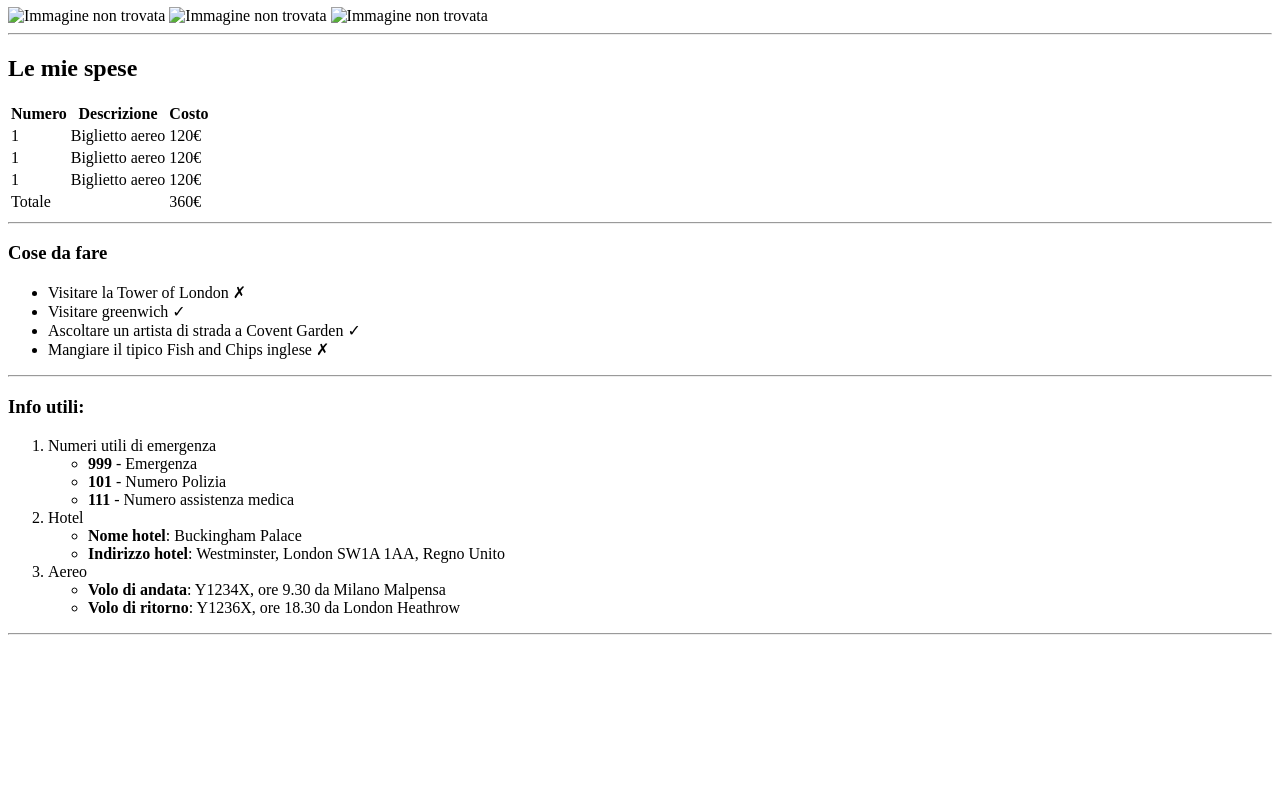
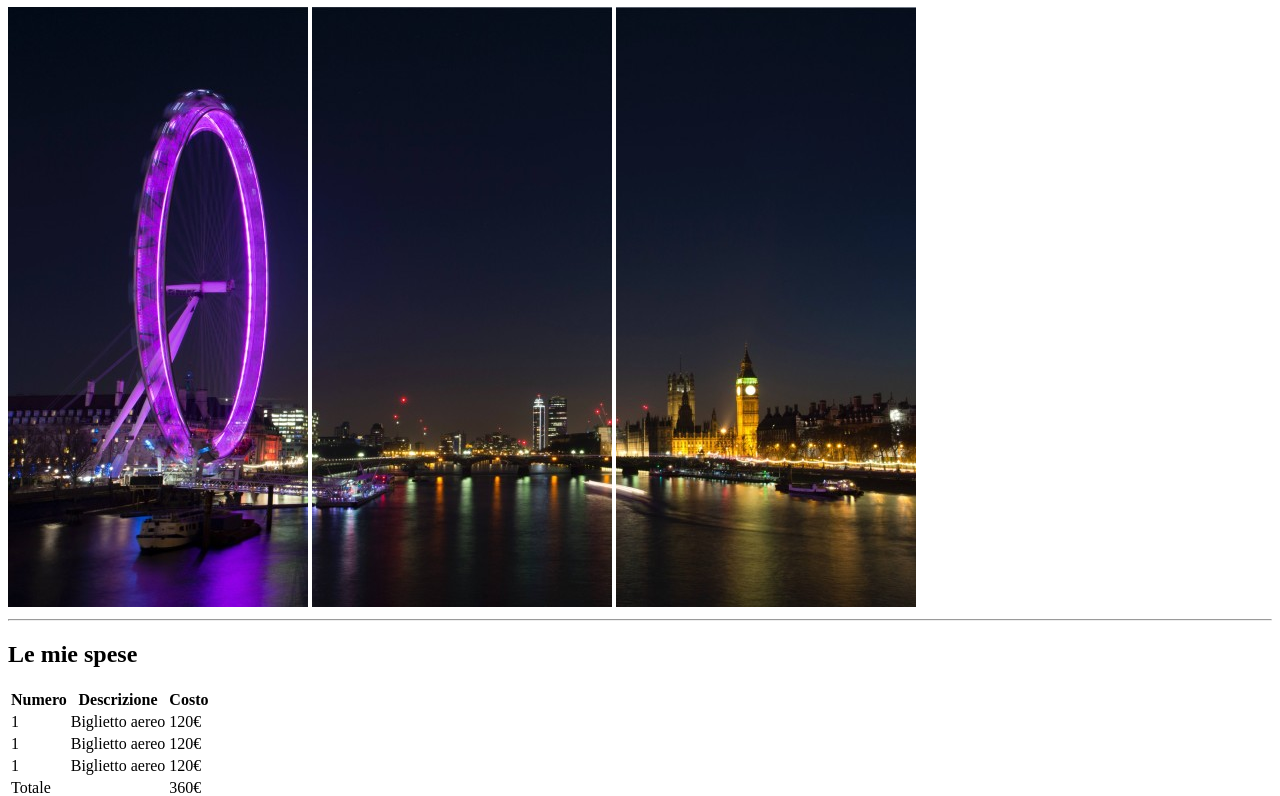
Before and after one commit to LeandroL18/html-london-trip, a plain HTML site: page index.html in a window 1280 px wide. Shown: the part 73-869 px from the top of the page. Before the commit the page ends 800 px from the top, so only its background shows below. Drawn offline with Linux system fonts and the light colour scheme.

Commit message:
Esercizio completo

```diff
--- a/index.html
+++ b/index.html
@@ -12,9 +12,9 @@
             <h1>
                 Il mio Viaggio a Londra
             </h1>
-            <img src="img/pexels-bill-emrich-230794-0.jpg" alt="Immagine non trovata">
-            <img src="img/pexels-bill-emrich-230794-1.jpg" alt="Immagine non trovata">
-            <img src="img/pexels-bill-emrich-230794-2.jpg" alt="Immagine non trovata">
+            <img src="img/pexels-bill-emrich-230794-0.jpg" alt="Immagine impossibile da visualizzare">
+            <img src="img/pexels-bill-emrich-230794-1.jpg" alt="Immagine impossibile da visualizzare">
+            <img src="img/pexels-bill-emrich-230794-2.jpg" alt="Immagine impossibile da visualizzare">
             <hr>
 
         </header>
@@ -117,6 +117,12 @@
 
         <!-- Parte finale -->
         <footer>
+            <h3>
+                Le foto
+            </h3>
+
+            <img src="https://www.abta.com/sites/default/files/styles/large/public/media/uploads/london-400x400-compressor_0.jpg" alt="Immagine impossibile da visualizzare">
+            <img src="https://imgc.allpostersimages.com/img/posters/evening-tower-bridge-and-river-thames-london_u-L-P2QVZJ0.jpg?artPerspective=n" alt="Immagine impossibile da visualizzare">
 
         </footer>
 
```
Also changed, not shown: img/pexels-bill-emrich-230794-0.jpg (added), img/pexels-bill-emrich-230794-1.jpg (added), img/pexels-bill-emrich-230794-2.jpg (added).
